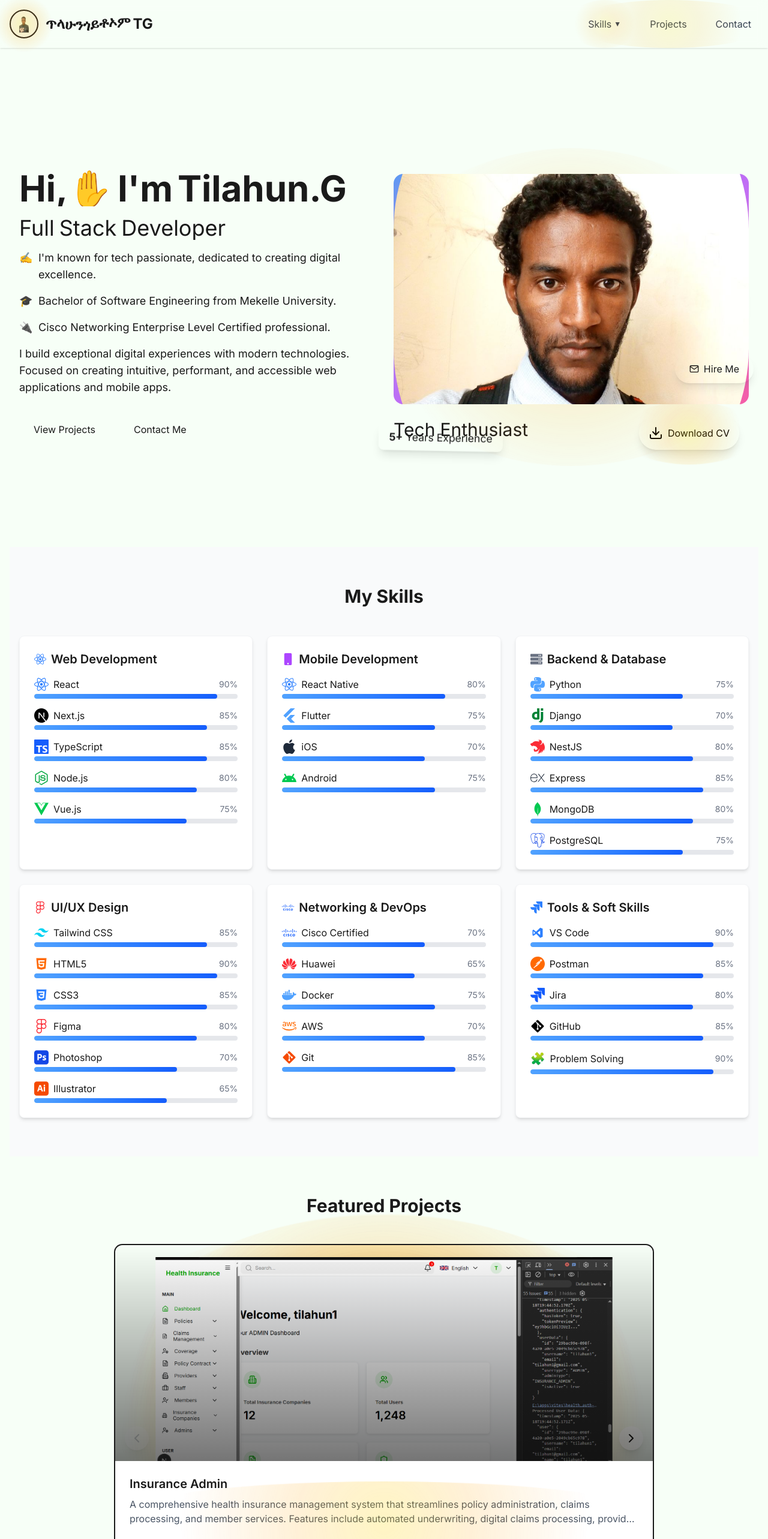
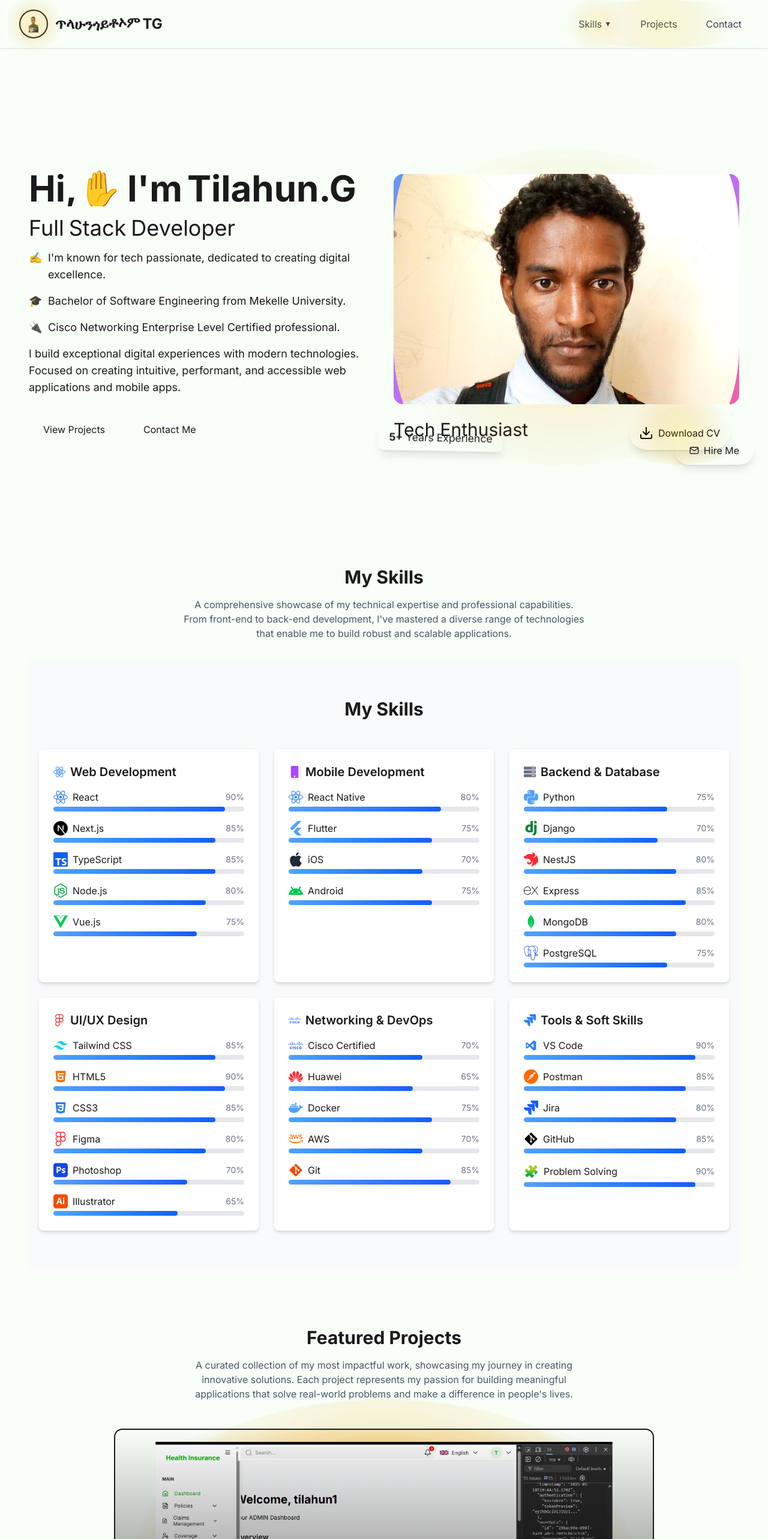
Before and after one commit to tilahungoito/-tilahunGoitomPortifolio, a Next.js app: page / in a window 1280 px wide. Shown: the top 2566 px of the page at 60% size. Built offline with nearby package versions, Linux system fonts and the light colour scheme; no server answers.

Commit message:
the ejemail system seted up to ...

```diff
--- a/app/page.tsx
+++ b/app/page.tsx
@@ -103,19 +103,19 @@ const Home = () => {
   ];
 
   return (
-    <>
+    <div className="overflow-x-hidden w-full">
       <HireMeButton />
 
-      <section className="min-h-screen flex items-center justify-center py-16">
-  <div className="grid md:grid-cols-2 gap-8 items-center container mx-auto px-4">
+      <section className="min-h-screen flex items-center justify-center py-8 px-4 sm:px-6 lg:px-8">
+        <div className="grid md:grid-cols-2 gap-8 items-center w-full max-w-7xl mx-auto">
           <div className="order-2 md:order-1">
             <AnimatedText
               text="Hi,✋ I'm Tilahun.G"
-        className="text-4xl md:text-6xl font-bold mb-4"
+              className="text-3xl sm:text-4xl md:text-6xl font-bold mb-4"
             />
             <AnimatedText
               text="Full Stack Developer"
-        className="text-2xl md:text-4xl text-primary mb-4"
+              className="text-xl sm:text-2xl md:text-4xl text-primary mb-4"
             />
 
             {/* Enhanced About Me Content with Handwriting Animation */}
@@ -123,7 +123,7 @@ const Home = () => {
               initial={{ opacity: 0 }}
               animate={{ opacity: 1 }}
               transition={{ delay: 0.4 }}
-        className="text-lg mb-8 space-y-4"
+              className="text-base sm:text-lg mb-8 space-y-4"
             >
               <motion.p
                 initial={{ pathLength: 0 }}
@@ -197,17 +197,17 @@ const Home = () => {
               initial={{ opacity: 0, y: 20 }}
               animate={{ opacity: 1, y: 0 }}
               transition={{ delay: 0.6 }}
-        className="flex gap-4"
+              className="flex flex-col sm:flex-row gap-4"
             >
               <a
                 href="#projects"
-          className="bg-dark text-light px-6 py-3 rounded-lg hover:bg-dark/90 transition-colors cursor-pointer"
+                className="bg-dark text-light px-6 py-3 rounded-lg hover:bg-dark/90 transition-colors cursor-pointer text-center"
               >
                 View Projects
               </a>
               <a
                 href="#contact"
-          className="bg-primary text-light px-6 py-3 rounded-lg hover:bg-primary/90 transition-colors cursor-pointer"
+                className="bg-primary text-light px-6 py-3 rounded-lg hover:bg-primary/90 transition-colors cursor-pointer text-center"
               >
                 Contact Me
               </a>
@@ -220,7 +220,7 @@ const Home = () => {
             transition={{ duration: 0.5 }}
             className="relative order-1 md:order-2"
           >
-      <div className="w-full h-80 md:h-96 rounded-2xl overflow-hidden relative">
+            <div className="w-full h-64 sm:h-80 md:h-96 rounded-2xl overflow-hidden relative">
               {/* Fantastic background with gradient overlay */}
               <div className="absolute inset-0 bg-gradient-to-br from-blue-500 via-purple-500 to-pink-500 opacity-80 z-10"></div>
 
@@ -520,11 +520,26 @@ const Home = () => {
         `}</style>
       </section>
 
-      {/* Replace the old skills section with the new Skills component */}
+      <section className="py-8 px-4 sm:px-6 lg:px-8">
+        <div className="w-full max-w-7xl mx-auto">
+          <h2 className="text-2xl sm:text-3xl font-bold mb-4 text-center">My Skills</h2>
+          <p className="text-gray-600 text-center mb-8 max-w-2xl mx-auto text-sm sm:text-base">
+            A comprehensive showcase of my technical expertise and professional capabilities.
+            From front-end to back-end development, I&apos;ve mastered a diverse range of technologies
+            that enable me to build robust and scalable applications.
+          </p>
           <Skills />
+        </div>
+      </section>
 
-      <section id="projects" className="py-16">
-        <h2 className="text-3xl font-bold mb-12 text-center">Featured Projects</h2>
+      <section id="projects" className="py-16 px-4 sm:px-6 lg:px-8">
+        <div className="w-full max-w-7xl mx-auto">
+          <h2 className="text-2xl sm:text-3xl font-bold mb-4 text-center">Featured Projects</h2>
+          <p className="text-gray-600 text-center mb-12 max-w-2xl mx-auto text-sm sm:text-base">
+            A curated collection of my most impactful work, showcasing my journey in creating innovative solutions.
+            Each project represents my passion for building meaningful applications that solve real-world problems
+            and make a difference in people&apos;s lives.
+          </p>
           <div className="relative max-w-4xl mx-auto">
             {/* Navigation Buttons */}
             <button
@@ -598,11 +613,17 @@ const Home = () => {
               ))}
             </div>
           </div>
+        </div>
       </section>
 
-      <section id="testimonials" className="py-16 bg-gray-50">
-        <div className="container mx-auto px-4">
-          <h2 className="text-3xl font-bold mb-12 text-center">What People Say</h2>
+      <section id="testimonials" className="py-16 bg-gray-50 px-4 sm:px-6 lg:px-8">
+        <div className="w-full max-w-7xl mx-auto">
+          <h2 className="text-2xl sm:text-3xl font-bold mb-4 text-center">What People Say</h2>
+          <p className="text-gray-600 text-center mb-12 max-w-2xl mx-auto text-sm sm:text-base">
+            Words of encouragement and feedback from colleagues, mentors, and clients who have witnessed my
+            growth and dedication firsthand. Their trust and support continue to inspire me to push boundaries
+            and deliver excellence in everything I do.
+          </p>
           <div className="max-w-4xl mx-auto">
             <AnimatedTestimonials
               testimonials={[
@@ -631,11 +652,11 @@ const Home = () => {
         </div>
       </section>
 
-      <section id="contact" className="py-16">
-        <div className="container mx-auto px-4">
-          <h2 className="text-3xl font-bold mb-12 text-center">Get In Touch</h2>
-          <div className="max-w-md mx-auto bg-white p-8 rounded-lg shadow-lg">
-            <p className="mb-6 text-center">
+      <section id="contact" className="py-16 px-4 sm:px-6 lg:px-8">
+        <div className="w-full max-w-7xl mx-auto">
+          <h2 className="text-2xl sm:text-3xl font-bold mb-4 text-center">Get In Touch</h2>
+          <div className="max-w-md mx-auto bg-white p-6 sm:p-8 rounded-lg shadow-lg">
+            <p className="mb-6 text-center text-sm sm:text-base">
               Have a project in mind or want to discuss potential opportunities?
               Love to hear from you!
             </p>
@@ -668,7 +689,7 @@ const Home = () => {
           </div>
         </div>
       </section>
-    </>
+    </div>
   );
 };
 
--- a/components/HireMeButton.tsx
+++ b/components/HireMeButton.tsx
@@ -2,7 +2,7 @@
 // app/components/HireMeButton.tsx
 import { motion } from 'framer-motion';
 import { FiMail } from 'react-icons/fi';
-import { useState } from 'react';
+import { useState, useEffect } from 'react';
 import emailjs from '@emailjs/browser';
 
 const HireMeButton = () =>
@@ -15,6 +15,15 @@ const HireMeButton = () =>
   });
   const [isSubmitting, setIsSubmitting] = useState(false);
   const [submitMessage, setSubmitMessage] = useState("");
+  const [isEmailJSReady, setIsEmailJSReady] = useState(false);
+
+  useEffect(() => {
+    // Initialize EmailJS
+    if (process.env.NEXT_PUBLIC_EMAILJS_USER_ID) {
+      emailjs.init(process.env.NEXT_PUBLIC_EMAILJS_USER_ID);
+      setIsEmailJSReady(true);
+    }
+  }, []);
 
   const handleChange = (
     e: React.ChangeEvent<HTMLInputElement | HTMLTextAreaElement>
@@ -30,25 +39,69 @@ const HireMeButton = () =>
     setIsSubmitting(true);
     setSubmitMessage(""); // Clear any previous messages
 
-    // Format the email data
-    const templateParams = {
-      from_name: formData.name,
+    if (!isEmailJSReady) {
+      setSubmitMessage("Email service is not ready. Please try again later.");
+      setIsSubmitting(false);
+      return;
+    }
+
+    // Format the email data for message to you
+    const messageToYouParams = {
+      name: formData.name,
       from_email: formData.email,
+      reply_to: formData.email,
       message: formData.message,
-      to_name: 'Tilahun', // Your name
-      reply_to: formData.email, // This ensures replies go to the sender
+      to_email: 'tilay1921@gmail.com'
+    };
+
+    // Format the auto-reply to client
+    const autoReplyParams = {
+      to_name: formData.name,
+      to_email: formData.email,
+      message: "Thank you for reaching out! I have received your message and will get back to you as soon as possible.",
+      from_name: "Tilahun"
     };
 
     try
     {
+      if (!process.env.NEXT_PUBLIC_EMAILJS_SERVICE_ID ||
+          !process.env.NEXT_PUBLIC_EMAILJS_TEMPLATE_ID ||
+          !process.env.NEXT_PUBLIC_EMAILJS_AUTO_REPLY_TEMPLATE_ID ||
+          !process.env.NEXT_PUBLIC_EMAILJS_USER_ID) {
+        throw new Error('EmailJS configuration is missing');
+      }
+
+      // Initialize EmailJS if not already initialized
+      if (!isEmailJSReady) {
+        emailjs.init(process.env.NEXT_PUBLIC_EMAILJS_USER_ID);
+      }
+
+      // First, send the message to you
       const result = await emailjs.send(
-        process.env.NEXT_PUBLIC_EMAILJS_SERVICE_ID!,
-        process.env.NEXT_PUBLIC_EMAILJS_TEMPLATE_ID!,
-        templateParams,
-        process.env.NEXT_PUBLIC_EMAILJS_USER_ID!
+        process.env.NEXT_PUBLIC_EMAILJS_SERVICE_ID,
+        process.env.NEXT_PUBLIC_EMAILJS_TEMPLATE_ID,
+        messageToYouParams,
+        process.env.NEXT_PUBLIC_EMAILJS_USER_ID
       );
 
       if (result.status === 200) {
+        // Then send auto-reply to the client using a different template
+        try {
+          const autoReplyResult = await emailjs.send(
+            process.env.NEXT_PUBLIC_EMAILJS_SERVICE_ID,
+            process.env.NEXT_PUBLIC_EMAILJS_AUTO_REPLY_TEMPLATE_ID,
+            autoReplyParams,
+            process.env.NEXT_PUBLIC_EMAILJS_USER_ID
+          );
+
+          if (autoReplyResult.status !== 200) {
+            console.error('Auto-reply failed:', autoReplyResult);
+          }
+        } catch (autoReplyError) {
+          console.error('Auto-reply Error:', autoReplyError);
+          // Don't throw error here, as the main message was sent successfully
+        }
+
         setSubmitMessage("Message sent successfully! I'll get back to you soon.");
         setFormData({ name: "", email: "", message: "" });
         setTimeout(() =>
@@ -62,7 +115,20 @@ const HireMeButton = () =>
     } catch (error)
     {
       console.error('EmailJS Error:', error);
-      setSubmitMessage("Failed to send message. Please try again or contact me directly at your-email@example.com");
+      let errorMessage = "Failed to send message. ";
+
+      if (error instanceof Error) {
+        if (error.message.includes('Failed to fetch')) {
+          errorMessage += "Network error. Please check your internet connection.";
+        } else if (error.message.includes('configuration is missing')) {
+          errorMessage += "Email service is not properly configured.";
+        } else {
+          errorMessage += error.message;
+        }
+      }
+
+      errorMessage += " Please try again or contact me directly at tilay1921@gmail.com";
+      setSubmitMessage(errorMessage);
     } finally
     {
       setIsSubmitting(false);
@@ -73,16 +139,15 @@ const HireMeButton = () =>
     <>
       <motion.button
         onClick={() => setIsOpen(true)}
-        className="fixed right-6 z-50 flex items-center gap-2 bg-primary text-light px-6 py-3 rounded-full shadow-lg hover:shadow-xl transition-all cursor-pointer"
+        className="fixed z-50 flex items-center justify-center bg-primary text-light rounded-full shadow-lg hover:shadow-xl transition-all cursor-pointer bottom-6 right-6 w-14 h-14 sm:w-auto sm:h-auto sm:px-6 sm:py-3 gap-0 sm:gap-2"
         style={{
-          bottom: '20vh', // Adjusting for distance from bottom
-          animation: 'moveUpDown 3s ease-in-out infinite', // Adding animation
+          animation: 'moveUpDown 3s ease-in-out infinite',
         }}
         whileHover={{ scale: 1.05 }}
         whileTap={{ scale: 0.95 }}
       >
         <FiMail />
-        Hire Me
+        <span className="hidden sm:inline">Hire Me</span>
       </motion.button>
 
       {isOpen && (
--- a/components/Navbar.tsx
+++ b/components/Navbar.tsx
@@ -79,7 +79,7 @@ const Navbar = () => {
       transition={{ duration: 0.5 }}
       className="sticky top-0 z-[100] bg-light/80 backdrop-blur-sm shadow-sm"
     >
-      <div className="container mx-auto px-4 py-4 flex justify-between items-center">
+      <div className="w-full px-2 sm:px-4 lg:px-8 py-4 flex justify-between items-center">
       <Link href="/" className="flex items-center gap-3">
   {/* Logo Image with Circle and Hover Effect */}
   <div className="relative">
@@ -139,7 +139,7 @@ const Navbar = () => {
               onClick={toggleSkillsMenu}
               className="flex items-center gap-1 px-3 py-2 text-gray-700 hover:text-primary transition-colors"
             >
-              Skills
+            Skills
               <span className={`text-xs transition-transform duration-200 ${isSkillsMenuOpen ? 'rotate-180' : ''}`}>▼</span>
             </button>
             {isSkillsMenuOpen && (
@@ -164,7 +164,7 @@ const Navbar = () => {
                   onClick={() => setIsSkillsMenuOpen(false)}
                 >
                   Blogs
-                </Link>
+          </Link>
               </div>
             )}
           </div>
@@ -199,7 +199,7 @@ const Navbar = () => {
             onClick={toggleSkillsMenu}
             className="flex items-center justify-between py-2 text-gray-700 hover:text-primary transition-colors"
           >
-            Skills
+          Skills
             <span className={`text-xs transition-transform duration-200 ${isSkillsMenuOpen ? 'rotate-180' : ''}`}>▼</span>
           </button>
           {isSkillsMenuOpen && (
@@ -233,7 +233,7 @@ const Navbar = () => {
                 }}
               >
                 Blogs
-              </Link>
+        </Link>
             </div>
           )}
         </div>
```
Lines whose indentation alone changed are shown as unchanged.
